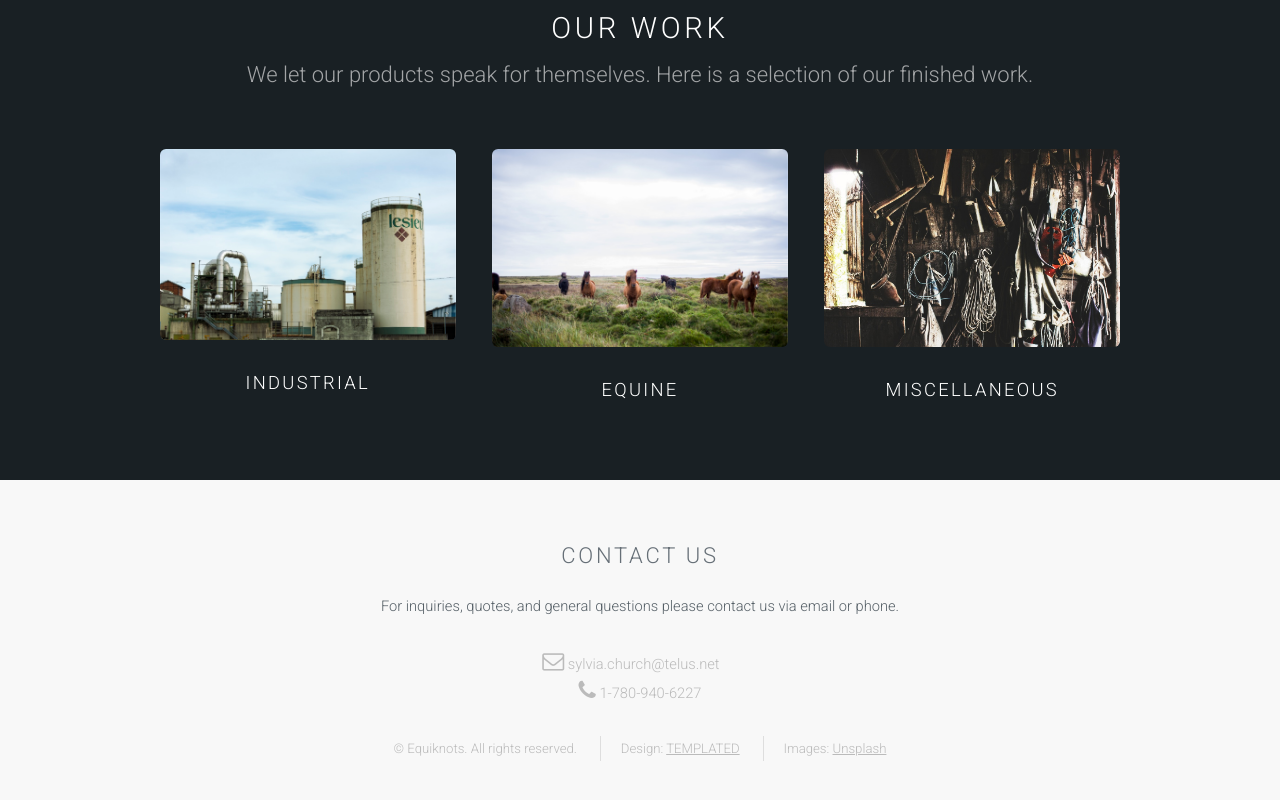
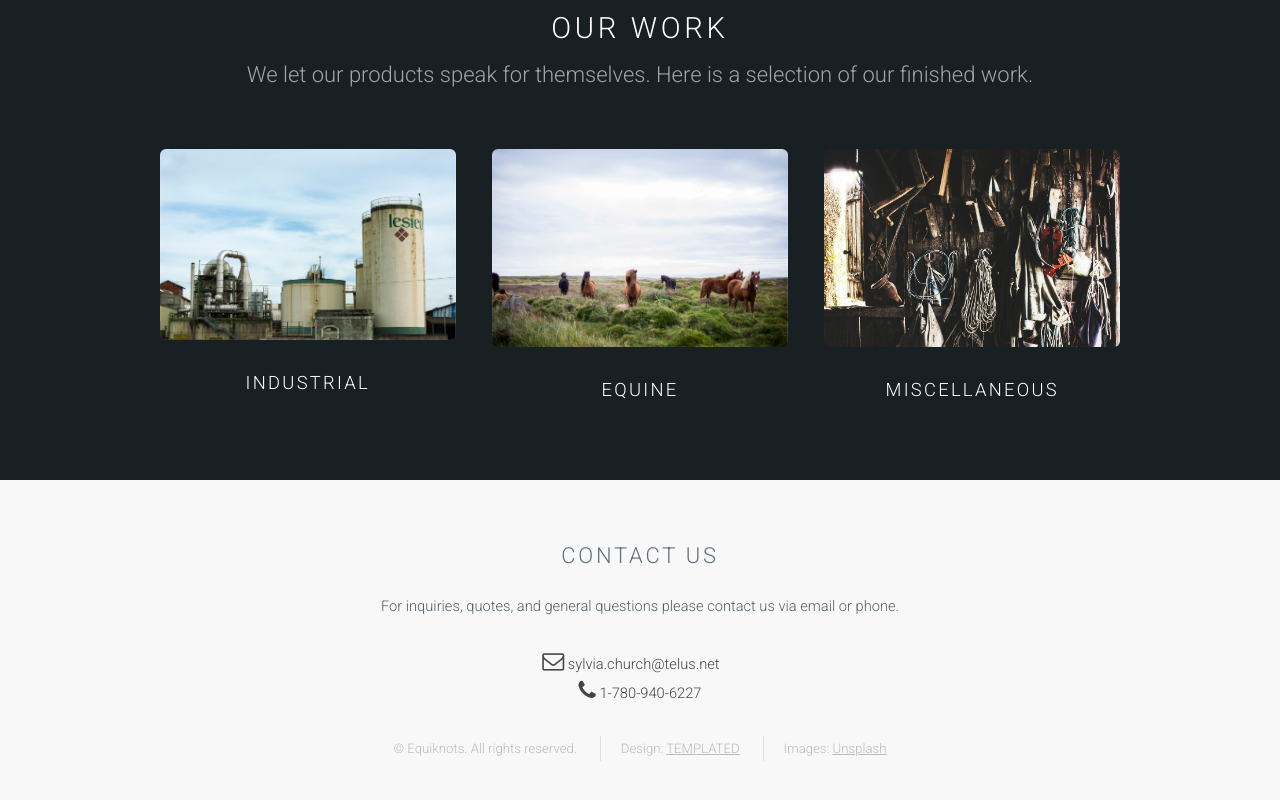
Before and after one commit to equiknotscanada/equiknotscanada.github.io, a plain HTML site: page index.html in a window 1280 px wide. Shown: the part 1078-1878 px from the top of the page. Drawn offline with Linux system fonts and the light colour scheme.

Commit message:
Update footer text colour

```diff
--- a/css/style.css
+++ b/css/style.css
@@ -1082,5 +1082,5 @@
 				}
 
 		#footer .icons a {
-			color: #bbb;
+			color: #444;
 		}
```
